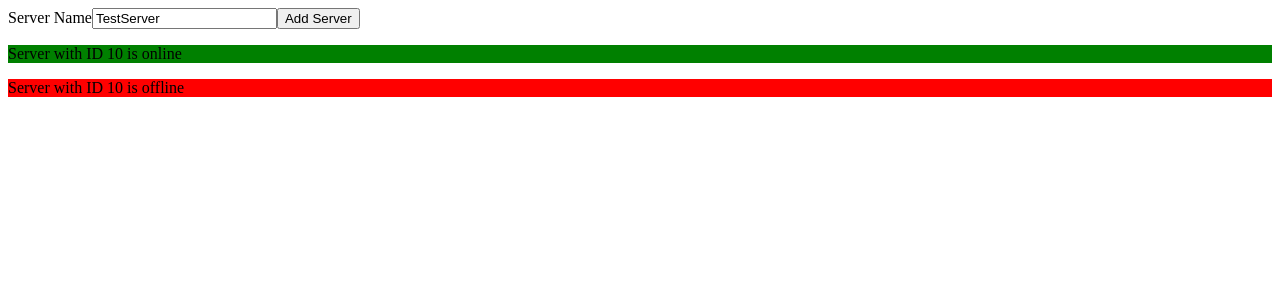
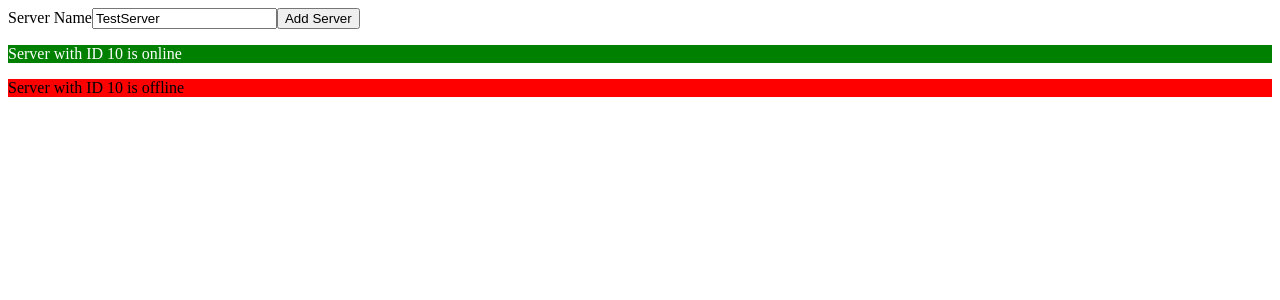
Before and after one commit to Girish-del/first-angular-app, an Angular app: page / in a window 1280 px wide. Shown: the top 300 px of the page. Built offline with nearby package versions, Linux system fonts and the light colour scheme.

Commit message:
enabled button to create multiple servers using ngFor

```diff
--- a/src/app/server/server.component.html
+++ b/src/app/server/server.component.html
@@ -1 +1,3 @@
-<p [ngStyle]="{backgroundColor: getColor()}">{{ 'Server' }} with ID {{ serverId }} is {{ serverStatus }}</p>
+<p [ngStyle]="{backgroundColor: getColor()}"
+    [ngClass]="{online: serverStatus === 'online'}">
+    {{ 'Server' }} with ID {{ serverId }} is {{ serverStatus }}</p>
--- a/src/app/server/server.component.ts
+++ b/src/app/server/server.component.ts
@@ -2,7 +2,11 @@
 
 @Component({
     selector: 'app-server',
-    templateUrl: './server.component.html'
+    templateUrl: './server.component.html',
+    styles: [`
+    .online{
+        color: white;
+    }`]
 })
 export class ServerComponent{
     serverId: number = 10;
--- a/src/app/servers/servers.component.html
+++ b/src/app/servers/servers.component.html
@@ -10,5 +10,4 @@
 <!-- <p>{{ serverCreationStatus }}</p> -->
 <p *ngIf="serverCreated">Server was created, server name is {{serverName}}</p>
 
-<app-server></app-server>
-<app-server></app-server>
+<app-server *ngFor="let server of servers"></app-server>
--- a/src/app/servers/servers.component.ts
+++ b/src/app/servers/servers.component.ts
@@ -12,6 +12,7 @@
   serverCreationStatus = 'No server was craeted';
   serverName='TestServer';
   serverCreated = false;
+  servers = ['Testserver', 'Testserver 2'];
 
   constructor() {
     setTimeout(() => {
@@ -23,6 +24,7 @@
   }
   onCreateServer(){
     this.serverCreated = true;
+    this.servers.push(this.serverName);
     this.serverCreationStatus = "Server was Created ! Name is" + this.serverName;
   }
   onUpdateServerName(event: any){
```
